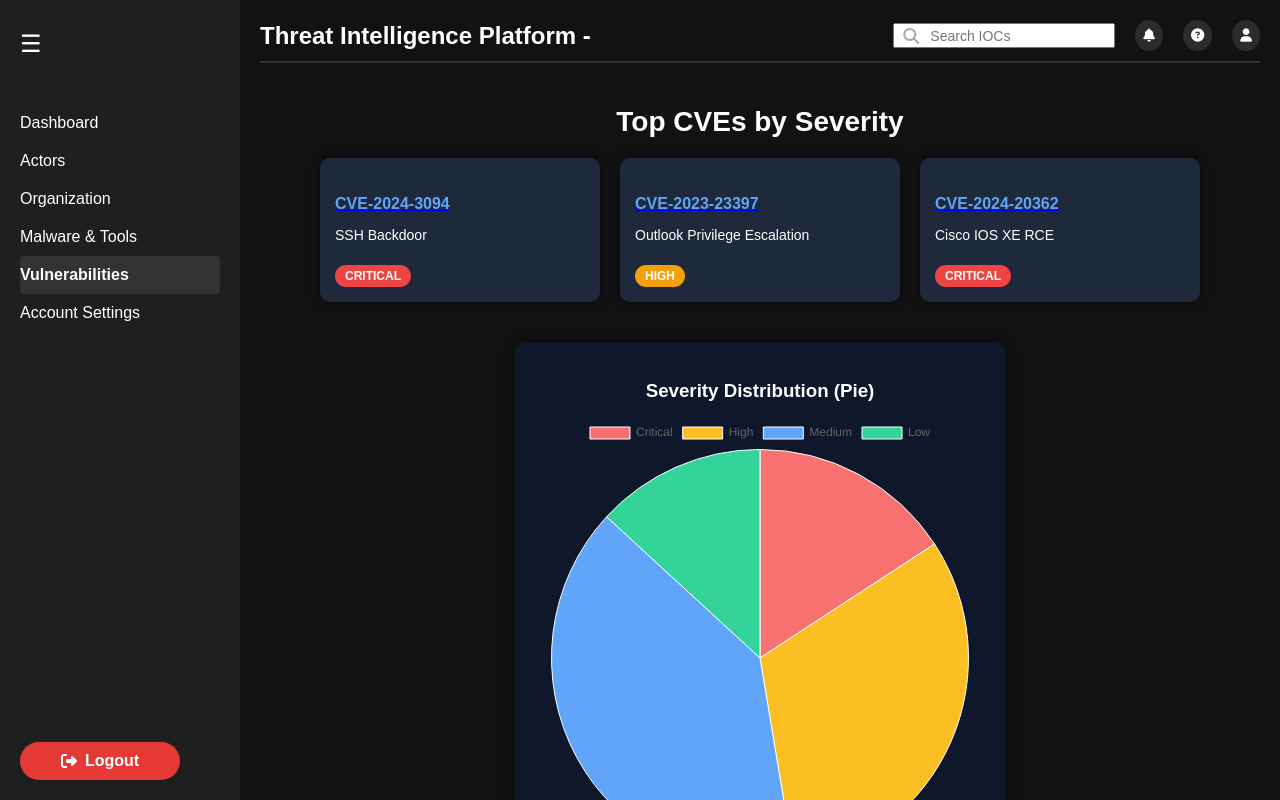
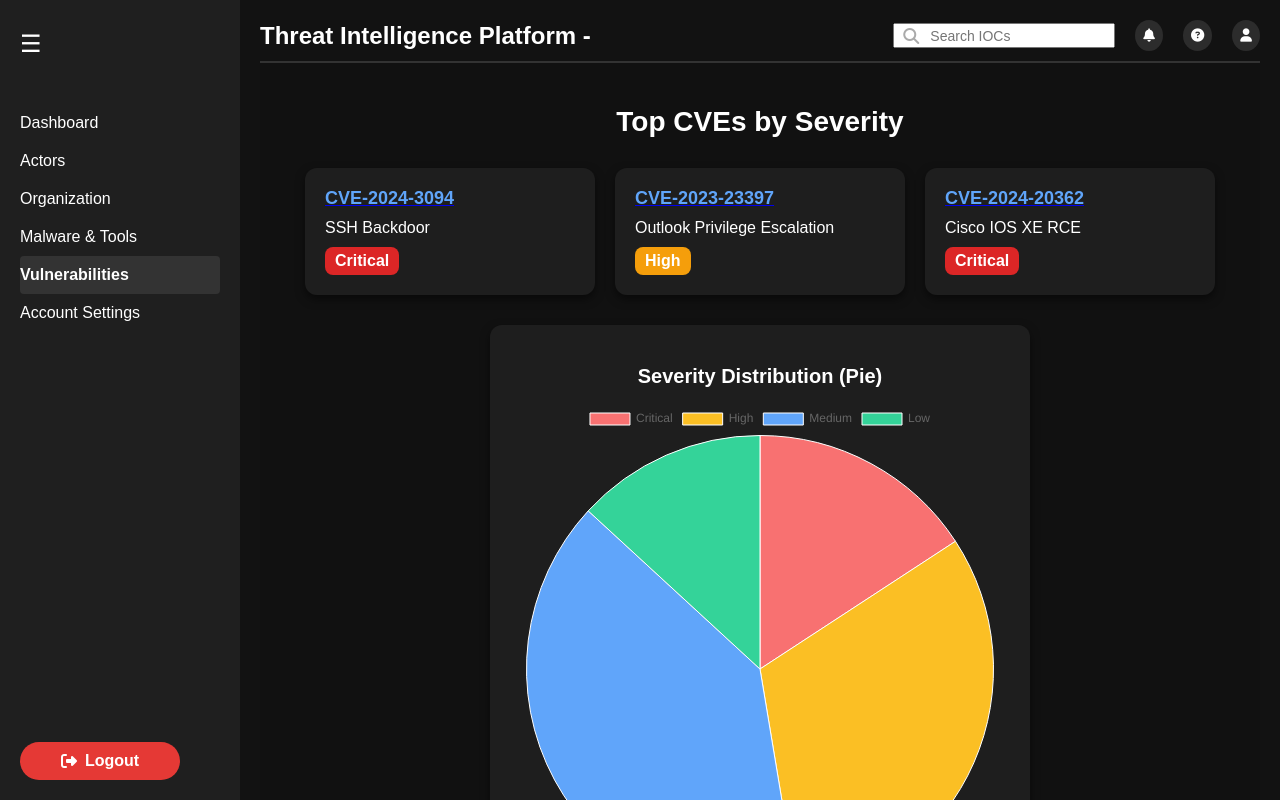
Before and after one commit to radiantrose31/react-project-v2, a React (Create React App) app: page /vulnerabilities in a window 1280 px wide. Shown: the top 800 px of the page. Built offline with nearby package versions, Linux system fonts and the light colour scheme.

Commit message:
many changes

```diff
--- a/src/components/Dashboard.js
+++ b/src/components/Dashboard.js
@@ -51,6 +51,7 @@ function Dashboard({ searchTerm, setSearchTerm }) {
           <h3>Quick Notes</h3>
           <div className="underline"></div>
           <p>
+            General notes
             SOC analysts should monitor abnormal behaviors in actor timeline. Keep an
             eye on suspicious IPs and update threat feeds daily.
           </p>
--- a/src/index.css
+++ b/src/index.css
@@ -412,14 +412,17 @@ body {
 }
 
 .vulnerabilities-page {
+  background-color: #111;
+  color: #fff;
   padding: 20px;
-  color: #fff;
+  min-height: 100vh;
 }
 
 .vuln-header h2 {
   text-align: center;
   font-size: 28px;
-  margin-bottom: 20px;
+  margin-bottom: 30px;
+  color: #fff;
 }
 
 .cve-cards-container {
@@ -427,37 +430,42 @@ body {
   gap: 20px;
   flex-wrap: wrap;
   justify-content: center;
+  margin-bottom: 30px;
 }
 
 .cve-card {
-  background-color: #1e293b;
-  padding: 15px;
-  border-radius: 10px;
+  background-color: #1e1e1e;
+  padding: 20px;
+  border-radius: 12px;
   width: 250px;
-  box-shadow: 0 0 8px rgba(0, 0, 0, 0.5);
+  box-shadow: 0 4px 10px rgba(0, 0, 0, 0.5);
+  transition: transform 0.2s ease;
+}
+
+.cve-card:hover {
+  transform: translateY(-5px);
 }
 
 .cve-card h4 {
+  margin: 0 0 10px;
   color: #60a5fa;
-  margin-bottom: 5px;
+  font-size: 18px;
 }
 
 .cve-card p {
-  font-size: 14px;
+  margin: 0 0 10px;
+  font-size: 16px;
 }
 
 .cve-card .severity {
+  font-weight: bold;
+  padding: 5px 10px;
+  border-radius: 8px;
   display: inline-block;
-  margin-top: 8px;
-  padding: 4px 10px;
-  border-radius: 20px;
-  font-size: 12px;
-  font-weight: bold;
-  text-transform: uppercase;
 }
 
 .cve-card.critical .severity {
-  background-color: #ef4444;
+  background-color: #dc2626;
   color: white;
 }
 
@@ -466,23 +474,33 @@ body {
   color: white;
 }
 
+.cve-card.medium .severity {
+  background-color: #3b82f6;
+  color: white;
+}
+
+.cve-card.low .severity {
+  background-color: #10b981;
+  color: white;
+}
+
 .chart-section-horizontal {
   display: flex;
-  justify-content: space-around;
+  gap: 20px;
   flex-wrap: wrap;
-  margin-top: 40px;
-  gap: 20px;
+  justify-content: center;
 }
 
 .chart-box {
-  background-color: #0f172a;
+  background-color: #1e1e1e;
   padding: 20px;
   border-radius: 12px;
-  width: 450px;
-  box-shadow: 0 0 12px rgba(0, 0, 0, 0.4);
+  width: 500px;
+  box-shadow: 0 4px 10px rgba(0, 0, 0, 0.5);
 }
 
 .chart-box h3 {
   text-align: center;
   margin-bottom: 15px;
+  font-size: 20px;
 }
```
